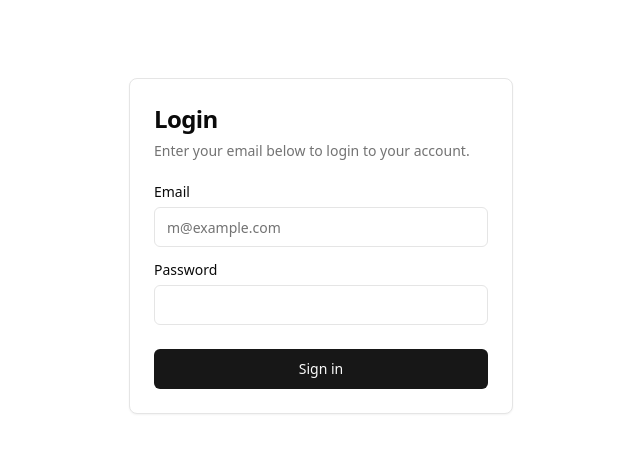
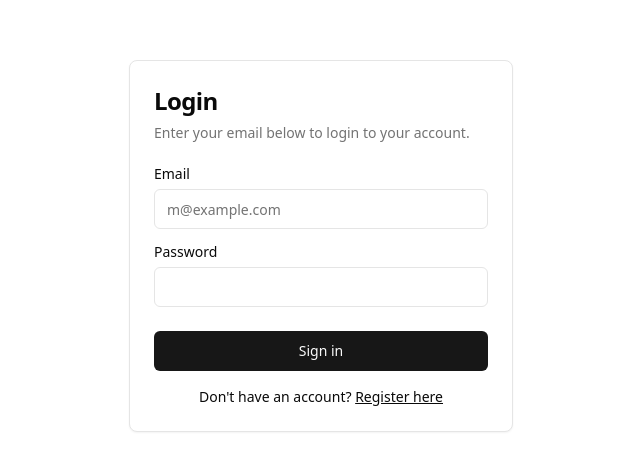
Before and after one commit to sudsarkar13/Dashboard, a Next.js app in the folder dashboardlearn1/: page /login/Login in a window 1280 px wide. Shown: the part 154-624 px from the top of the page, without its empty margins (319-959 px from the left). Built offline with nearby package versions, Linux system fonts and the light colour scheme.

Commit message:
Update Login.tsx

```diff
--- a/dashboardlearn1/src/pages/login/Login.tsx
+++ b/dashboardlearn1/src/pages/login/Login.tsx
@@ -1,3 +1,4 @@
+/* eslint-disable react/no-unescaped-entities */
 import React from "react";
 import { Button } from "@/components/ui/button";
 import {
@@ -10,11 +11,16 @@ import {
 } from "@/components/ui/card";
 import { Input } from "@/components/ui/input";
 import { Label } from "@/components/ui/label";
+import Head from "next/head";
+import Link from "next/link";
 
 const Login: React.FC = () => {
 	return (
 		<main>
-			<div className="flex min-h-screen items-center justify-center">
+			<Head>
+				<title>Dashboard | Login</title>
+			</Head>
+			<div className='flex min-h-screen items-center justify-center'>
 				<Card className='w-full max-w-sm'>
 					<CardHeader>
 						<CardTitle className='text-2xl'>Login</CardTitle>
@@ -38,7 +44,15 @@ const Login: React.FC = () => {
 						</div>
 					</CardContent>
 					<CardFooter>
-						<Button className='w-full'>Sign in</Button>
+						<div className="w-full">
+							<Button className='w-full'>Sign in</Button>
+							<div className='mt-4 text-center text-sm'>
+								Don't have an account?{" "}
+								<Link href='/register' className='underline'>
+									Register here
+								</Link>
+							</div>
+						</div>
 					</CardFooter>
 				</Card>
 			</div>
```
